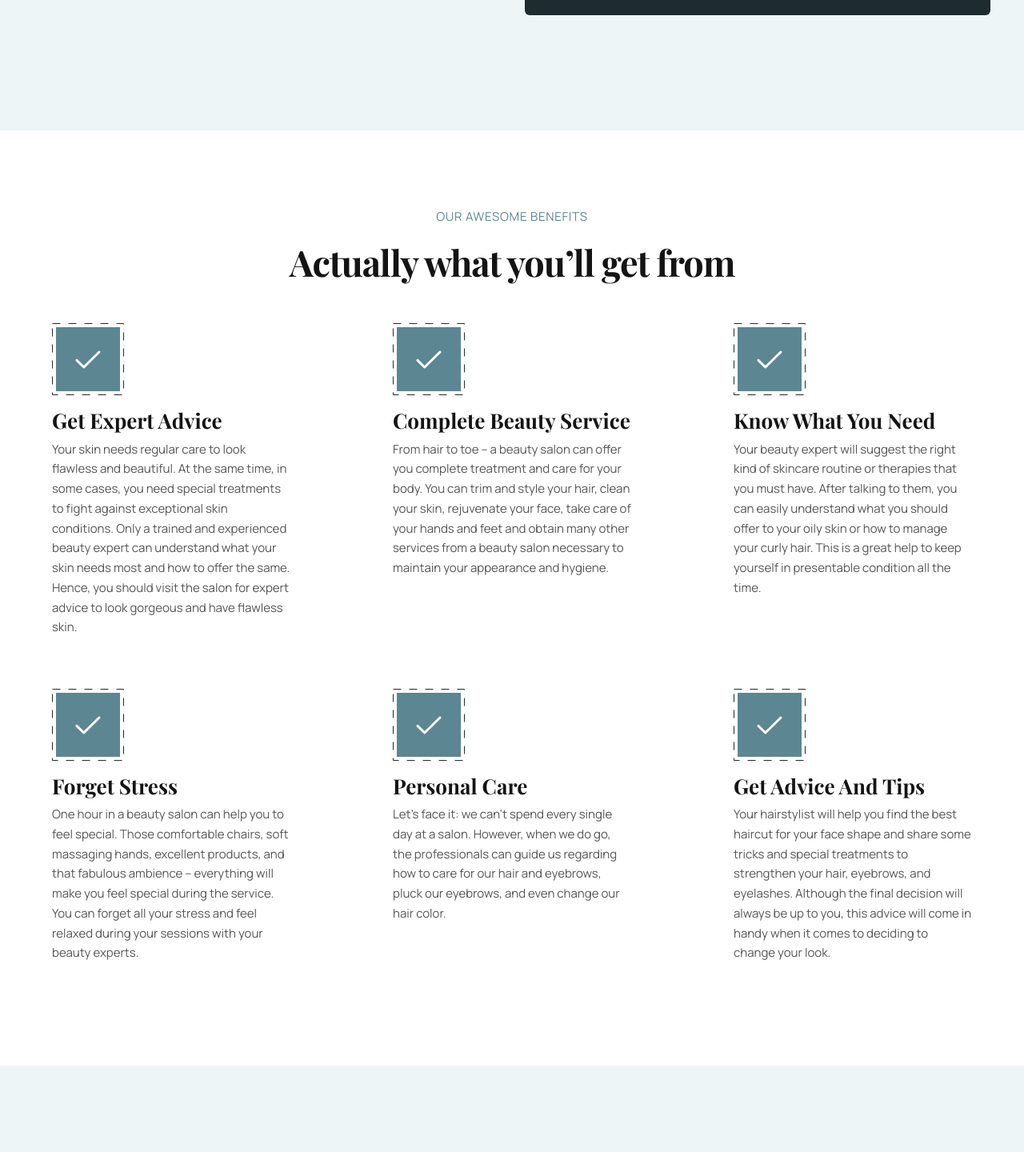
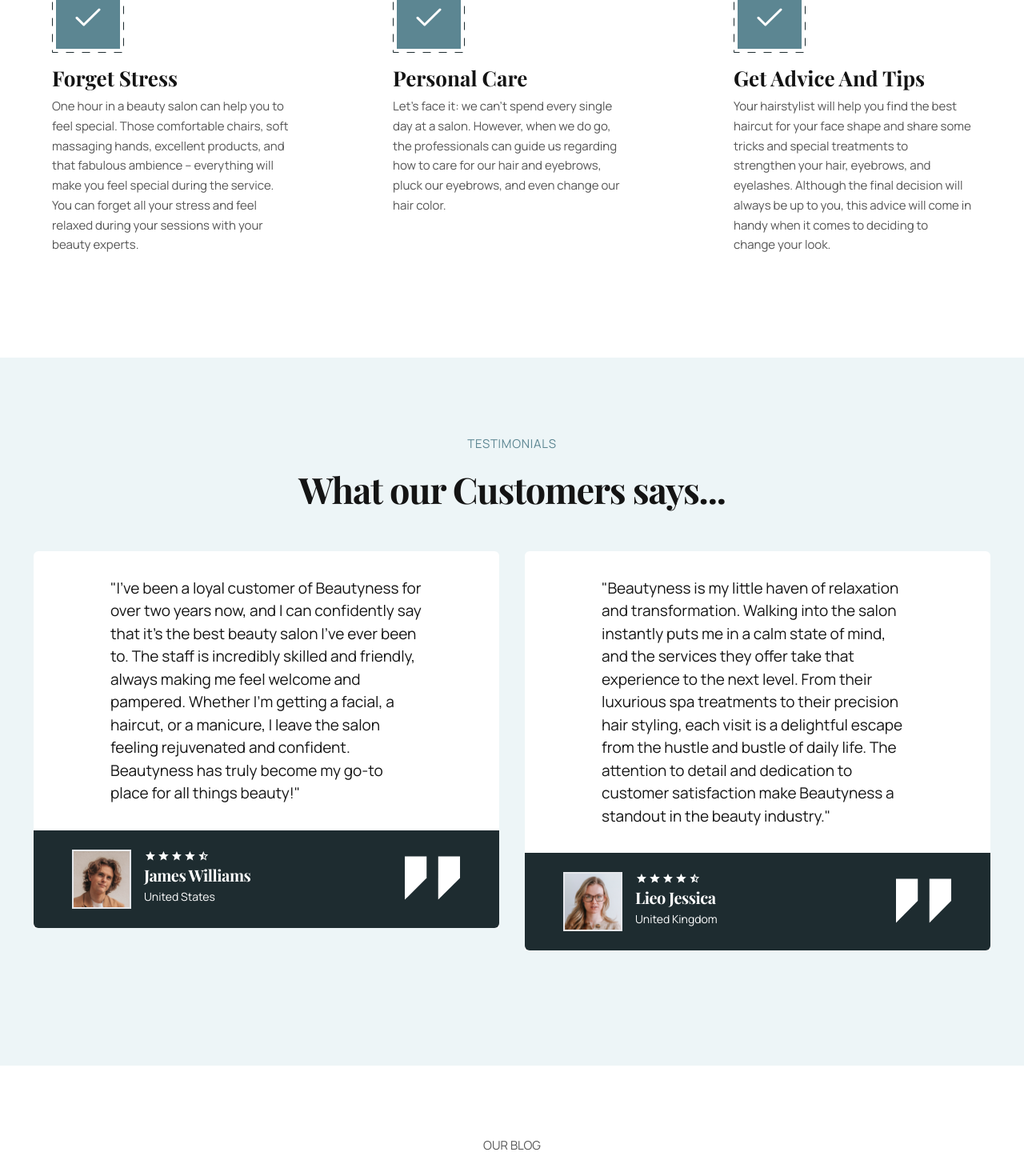
Before and after one commit to FatemeGhalandari/Beautyness, a React (Vite) app: page / in a window 1280 px wide. Shown: the part 3530-4970 px from the top of the page at 80% size. Built offline with nearby package versions, Linux system fonts and the light colour scheme.

Commit message:
Update App to reorder components

```diff
--- a/src/App.jsx
+++ b/src/App.jsx
@@ -28,10 +28,10 @@ const App = () => (
       <div className={` ${styles.boxWidth}`}>
         <Features />
         <About />
+        <Benefits />
         <Testimonials />
-        <Benefits />
+        <Latest />
         <Appointment />
-        <Latest />
         <Footer />
       </div>
     </div>
```
